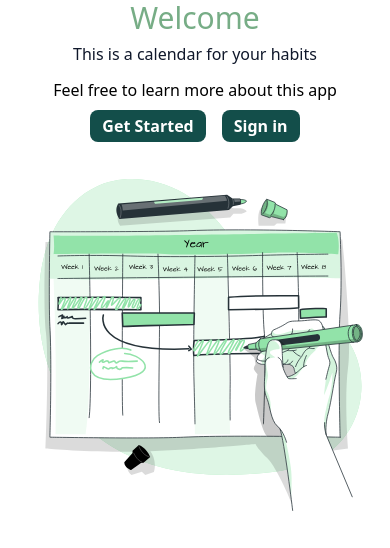
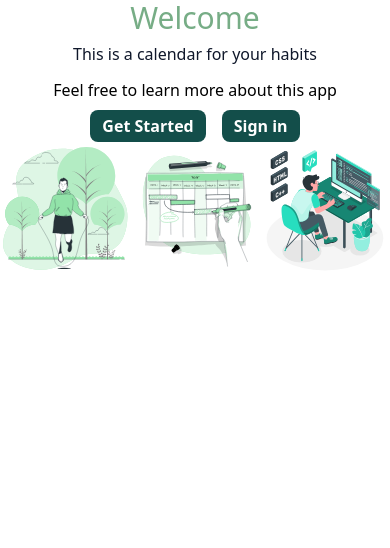
Before and after one commit to aguzovatii/calendar-frontend, a Next.js app: page /welcome in a window 390 px wide. Shown: the top 548 px of the page. Built offline with nearby package versions, Linux system fonts and the light colour scheme.

Commit message:
Change the layout for images

```diff
--- a/app/welcome/page.tsx
+++ b/app/welcome/page.tsx
@@ -61,14 +61,14 @@ export default function WelcomePage({
         <div className="basis-0 md:grow"></div>
       </div>
 
-      <div className="grid grid-rows-1 md:grid-cols-3 xl:grid-cols-8 basis-1/2 xl:basis-full relative">
-        <div className="invisible md:visible md:col-start-1 md:col-span-1 xl:col-start-4 xl:col-span-4 xl:row-start-1 xl:top-[5%] absolute">
+      <div className="grid grid-rows-1 grid-cols-3 xl:grid-cols-8 basis-1/2 xl:basis-full relative">
+        <div className="col-start-1 col-span-1 xl:col-start-4 xl:col-span-4 xl:row-start-1 xl:top-[5%] absolute">
           <Image src={img1} alt="" priority={true} width="2048" height="2048" />
         </div>
-        <div className="md:col-start-2 md:col-span-1 xl:col-start-1 xl:col-span-4 xl:row-start-1 xl:top-[25%] absolute">
+        <div className="col-start-2 col-span-1 xl:col-start-1 xl:col-span-4 xl:row-start-1 xl:top-[25%] absolute">
           <Image src={img2} alt="" priority={true} width="2048" height="2048" />
         </div>
-        <div className="invisible md:visible md:col-start-3 md:col-span-1 xl:col-start-4 xl:col-span-4 xl:row-start-1 xl:top-[45%] absolute">
+        <div className="col-start-3 col-span-1 xl:col-start-4 xl:col-span-4 xl:row-start-1 xl:top-[45%] absolute">
           <Image src={img3} alt="" priority={true} width="2048" height="2048" />
         </div>
       </div>
```
